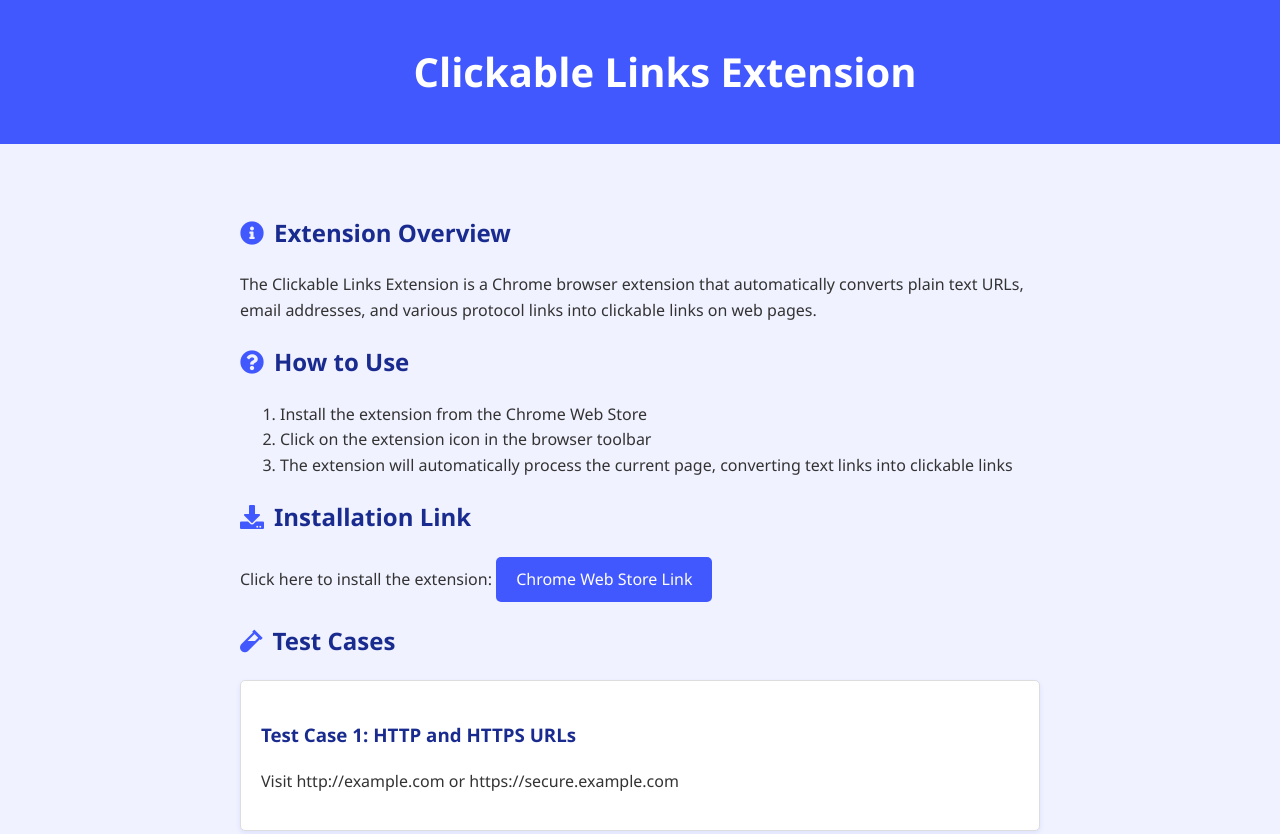
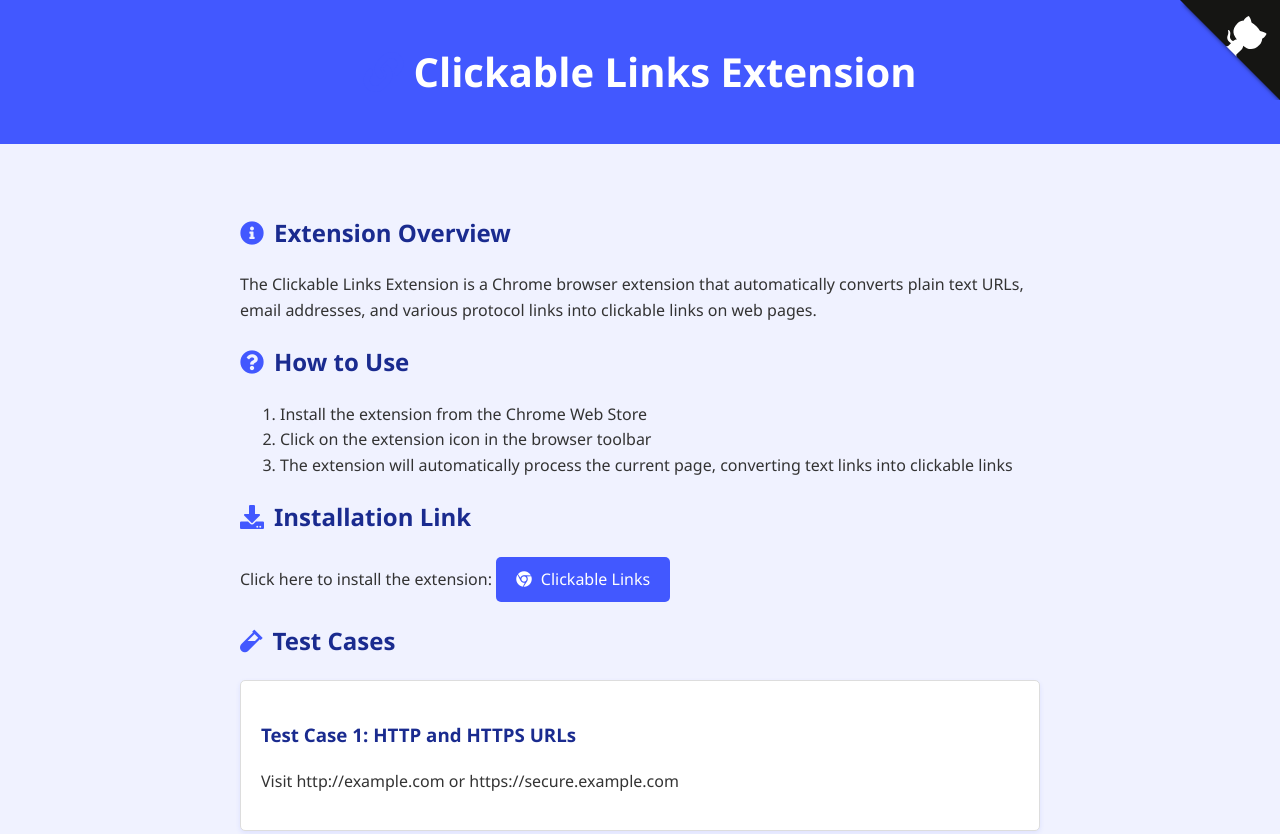
Before and after one commit to PlayerYK/ClickableLinks, a browser extension: page index.html in a window 1280 px wide. Shown: the top 834 px of the page. Drawn offline with Linux system fonts and the light colour scheme.

Commit message:
update website

```diff
--- a/index.html
+++ b/index.html
@@ -1,14 +1,21 @@
 <!DOCTYPE html>
 <html lang="en">
   <head>
-    <meta charset="UTF-8">
-    <meta name="viewport" content="width=device-width, initial-scale=1.0">
+    <meta charset="UTF-8" />
+    <meta name="viewport" content="width=device-width, initial-scale=1.0" />
     <title>Clickable Links Extension - Demo Page</title>
-    <link rel="icon" href="https://extcreator.com/clickablelinks/img/Clickable_icon.png" type="image/png">
-    <link rel="stylesheet" href="https://cdnjs.cloudflare.com/ajax/libs/font-awesome/5.15.3/css/all.min.css">
+    <link
+      rel="icon"
+      href="https://extcreator.com/clickablelinks/img/Clickable_icon.png"
+      type="image/png"
+    />
+    <link
+      rel="stylesheet"
+      href="https://cdnjs.cloudflare.com/ajax/libs/font-awesome/5.15.3/css/all.min.css"
+    />
     <style>
       body {
-            font-family: 'Segoe UI', Tahoma, Geneva, Verdana, sans-serif;
+        font-family: "Segoe UI", Tahoma, Geneva, Verdana, sans-serif;
         line-height: 1.6;
         margin: 0;
         padding: 0;
@@ -30,10 +37,12 @@
       .banner h1 {
         margin: 0;
         font-size: 2.5em;
-            color: white; /* 确保 banner 中的 h1 保持白色 */
+        color: white; /* white H1 text */
       }
-        h1, h2, h3 {
-            color: #1a2b8f; /* 更深的蓝色，用于正文中的标题 */
+      h1,
+      h2,
+      h3 {
+        color: #1a2b8f; /* darker color for theme title */
       }
       .test-case {
         background-color: white;
@@ -41,15 +50,15 @@
         border-radius: 5px;
         padding: 20px;
         margin-bottom: 20px;
-            box-shadow: 0 2px 5px rgba(66, 88, 255, 0.1); /* 主题色阴影 */
+        box-shadow: 0 2px 5px rgba(66, 88, 255, 0.1); /* theme shadow */
       }
       .icon {
         margin-right: 10px;
-            color: #4258ff; /* 与主题色一致 */
+        color: #4258ff; /* same with theme color */
       }
       .btn {
         display: inline-block;
-            background-color: #4258ff; /* 新的主题色 */
+        background-color: #4258ff; /* theme color */
         color: white;
         padding: 10px 20px;
         text-decoration: none;
@@ -57,7 +66,54 @@
         transition: background-color 0.3s;
       }
       .btn:hover {
-            background-color: #3446cc; /* 稍深的主题色 */
+        background-color: #3446cc; /* dark theme */
+      }
+      .btn i {
+        margin-right: 5px;
+      }
+      /* GitHub corner styles */
+      .github-corner{
+        overflow: hidden;
+        display: block;
+        width: 100px;
+        height: 100px;
+        position: absolute;
+        z-index: 10;
+        top: 0;
+        right: 0;
+      }
+      .github-corner:hover .octo-arm {
+        animation: octocat-wave 560ms ease-in-out;
+      }
+      .github-corner svg {
+        filter: drop-shadow(3px 3px 2px rgba(0, 0, 0, 0.7));
+        transition: all 0.3s ease;
+      }
+      .github-corner:hover svg {
+        filter: drop-shadow(4px 4px 3px rgba(0, 0, 0, 0.7));
+        transform: scale(1.05);
+      }
+      @keyframes octocat-wave {
+        0%,
+        100% {
+          transform: rotate(0);
+        }
+        20%,
+        60% {
+          transform: rotate(-25deg);
+        }
+        40%,
+        80% {
+          transform: rotate(10deg);
+        }
+      }
+      @media (max-width: 500px) {
+        .github-corner:hover .octo-arm {
+          animation: none;
+        }
+        .github-corner .octo-arm {
+          animation: octocat-wave 560ms ease-in-out;
+        }
       }
     </style>
   </head>
@@ -66,21 +122,73 @@
       <h1><i class="fas fa-link icon"></i>Clickable Links Extension</h1>
     </div>
 
+    <!-- GitHub link -->
+    <a
+      href="https://github.com/PlayerYK/ClickableLinks"
+      class="github-corner"
+      aria-label="View source on GitHub"
+    >
+      <svg
+        width="100"
+        height="100"
+        viewBox="0 0 250 250"
+        style="
+          fill: #151513;
+          color: #fff;
+          position: absolute;
+          top: 0;
+          border: 0;
+          right: 0;
+        "
+        aria-hidden="true"
+      >
+        <path d="M0,0 L115,115 L130,115 L142,142 L250,250 L250,0 Z"></path>
+        <path
+          d="M128.3,109.0 C113.8,99.7 119.0,89.6 119.0,89.6 C122.0,82.7 120.5,78.6 120.5,78.6 C119.2,72.0 123.4,76.3 123.4,76.3 C127.3,80.9 125.5,87.3 125.5,87.3 C122.9,97.6 130.6,101.9 134.4,103.2"
+          fill="currentColor"
+          style="transform-origin: 130px 106px"
+          class="octo-arm"
+        ></path>
+        <path
+          d="M115.0,115.0 C114.9,115.1 118.7,116.5 119.8,115.4 L133.7,101.6 C136.9,99.2 139.9,98.4 142.2,98.6 C133.8,88.0 127.5,74.4 143.8,58.0 C148.5,53.4 154.0,51.2 159.7,51.0 C160.3,49.4 163.2,43.6 171.4,40.1 C171.4,40.1 176.1,42.5 178.8,56.2 C183.1,58.6 187.2,61.8 190.9,65.4 C194.5,69.0 197.7,73.2 200.1,77.6 C213.8,80.2 216.3,84.9 216.3,84.9 C212.7,93.1 206.9,96.0 205.4,96.6 C205.1,102.4 203.0,107.8 198.3,112.5 C181.9,128.9 168.3,122.5 157.7,114.1 C157.9,116.9 156.7,120.9 152.7,124.9 L141.0,136.5 C139.8,137.7 141.6,141.9 141.8,141.8 Z"
+          fill="currentColor"
+          class="octo-body"
+        ></path>
+      </svg>
+    </a>
+
     <div class="container">
+      <!-- Main content -->
       <h2><i class="fas fa-info-circle icon"></i>Extension Overview</h2>
-        <p>The Clickable Links Extension is a Chrome browser extension that automatically converts plain text URLs, email addresses, and various protocol links into clickable links on web pages.</p>
+      <p>
+        The Clickable Links Extension is a Chrome browser extension that
+        automatically converts plain text URLs, email addresses, and various
+        protocol links into clickable links on web pages.
+      </p>
 
       <h2><i class="fas fa-question-circle icon"></i>How to Use</h2>
       <ol>
         <li>Install the extension from the Chrome Web Store</li>
         <li>Click on the extension icon in the browser toolbar</li>
-            <li>The extension will automatically process the current page, converting text links into clickable links</li>
+        <li>
+          The extension will automatically process the current page, converting
+          text links into clickable links
+        </li>
       </ol>
 
       <h2><i class="fas fa-download icon"></i>Installation Link</h2>
-        <p>Click here to install the extension: <a href="https://chromewebstore.google.com/detail/clickable-links/emgfgmngdnnipikijedfjflafkjkpfln" target="_blank" class="btn">Chrome Web Store Link</a></p>
+      <p>
+        Click here to install the extension:
+        <a
+          href="https://chromewebstore.google.com/detail/clickable-links/emgfgmngdnnipikijedfjflafkjkpfln"
+          target="_blank"
+          class="btn"
+          ><i class="fab fa-chrome"></i> Clickable Links</a
+        >
+      </p>
 
       <h2><i class="fas fa-vial icon"></i>Test Cases</h2>
+      <!-- Test cases -->
       <div class="test-case">
         <h3>Test Case 1: HTTP and HTTPS URLs</h3>
         <p>Visit http://example.com or https://secure.example.com</p>
@@ -88,7 +196,10 @@
 
       <div class="test-case">
         <h3>Test Case 2: FTP and File URLs</h3>
-          <p>Download from ftp://ftp.example.com or access file://localhost/path/to/file.txt</p>
+        <p>
+          Download from ftp://ftp.example.com or access
+          file://localhost/path/to/file.txt
+        </p>
       </div>
 
       <div class="test-case">
@@ -105,13 +216,25 @@
         <h3>Test Case 5: Magnet Links</h3>
         <p>Download torrent: magnet:?xt=urn:btih:123456789abcdef</p>
       </div>
+
       <div class="test-case">
         <h3>Test Case 6: Mixed Content</h3>
-          <p>Visit https://www.example.com, email info@example.com, or download from ftp://files.example.com. For local files, use file:///C:/path/to/file.txt. Magnet link: magnet:?xt=urn:btih:987654321fedcba</p>
+        <p>
+          Visit https://www.example.com, email info@example.com, or download
+          from ftp://files.example.com. For local files, use
+          file:///C:/path/to/file.txt. Magnet link:
+          magnet:?xt=urn:btih:987654321fedcba
+        </p>
       </div>
 
       <h2><i class="fas fa-user-shield icon"></i>Privacy Statement</h2>
-        <p>The Clickable Links Extension respects user privacy and does not collect, store, or transmit any personal information or browsing data. The extension only processes the text content of the current page when the user actively clicks the extension icon and does not run automatically or process data in the background.</p>
+      <p>
+        The Clickable Links Extension respects user privacy and does not
+        collect, store, or transmit any personal information or browsing data.
+        The extension only processes the text content of the current page when
+        the user actively clicks the extension icon and does not run
+        automatically or process data in the background.
+      </p>
     </div>
   </body>
 </html>
```
Lines whose indentation alone changed are shown as unchanged.
